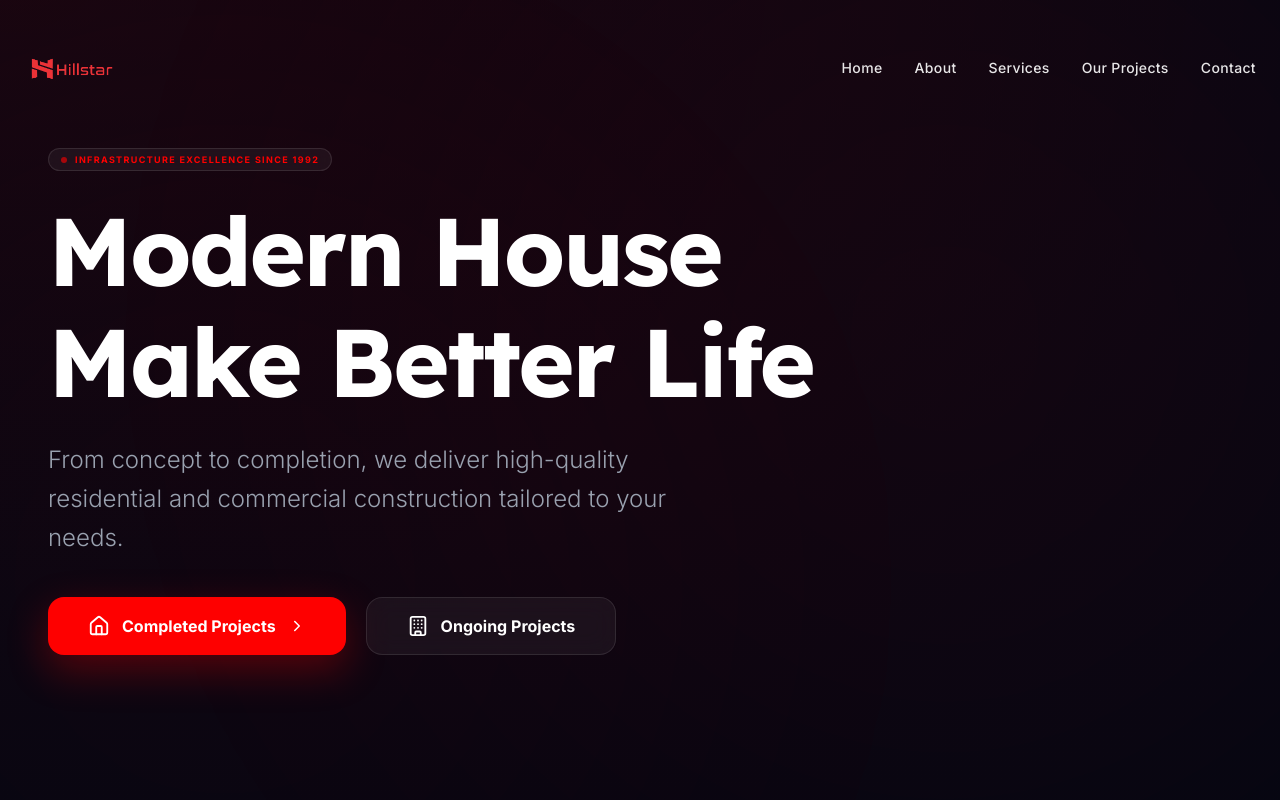
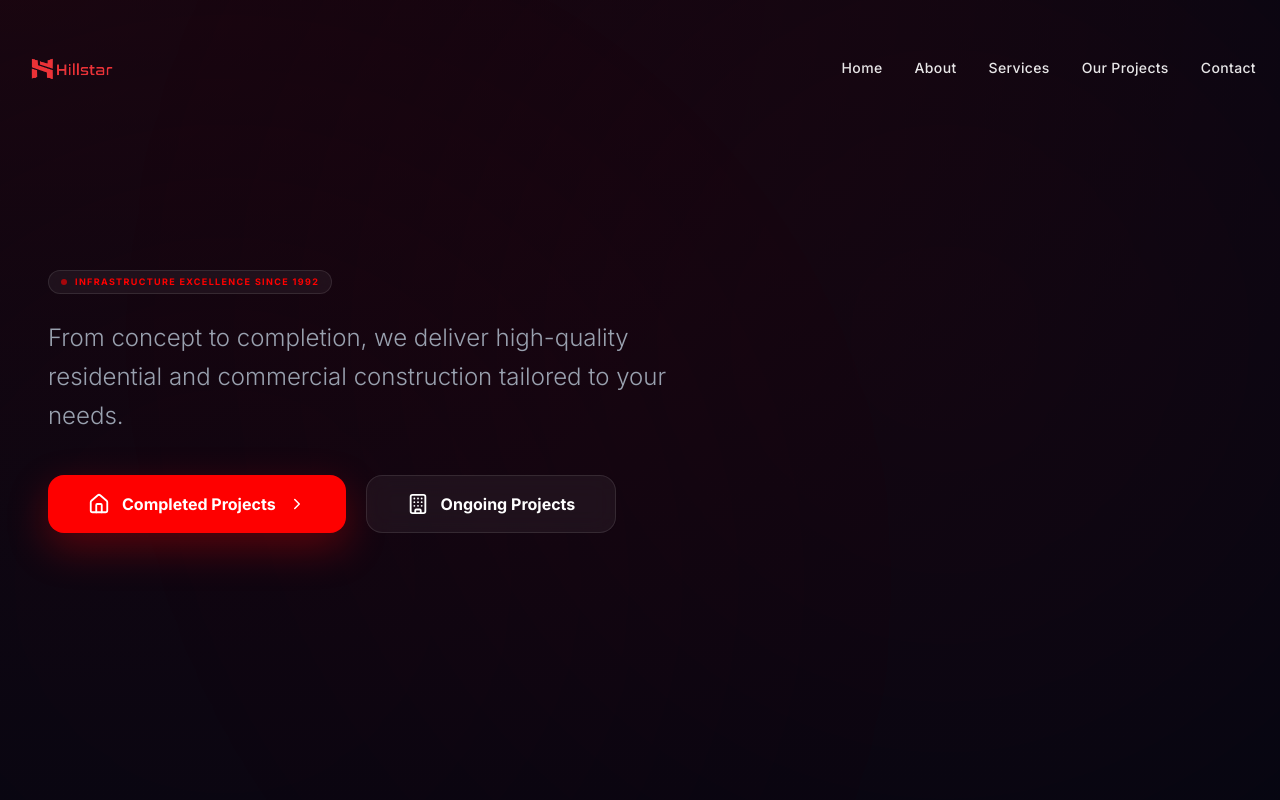
Before and after one commit to Olaiyanu/hillstar, a React (Vite) app: page / in a window 1280 px wide. Shown: the top 800 px of the page. Built offline with nearby package versions, Linux system fonts and the light colour scheme.

Commit message:
Remove title from Hero component
Removed the main title element from the Hero component.

```diff
--- a/src/components/Hero.tsx
+++ b/src/components/Hero.tsx
@@ -56,9 +56,7 @@ const Hero = () => {
             <span>Infrastructure Excellence Since 1992</span>
           </motion.div>
 
-          <h1 className="text-4xl sm:text-5xl md:text-7xl lg:text-8xl font-display font-bold text-white mb-6 leading-[1.15] tracking-tight">
-            {HERO_SLIDES[0].title}
-          </h1>
+
 
           <motion.p
             initial={{ opacity: 0 }}
```
